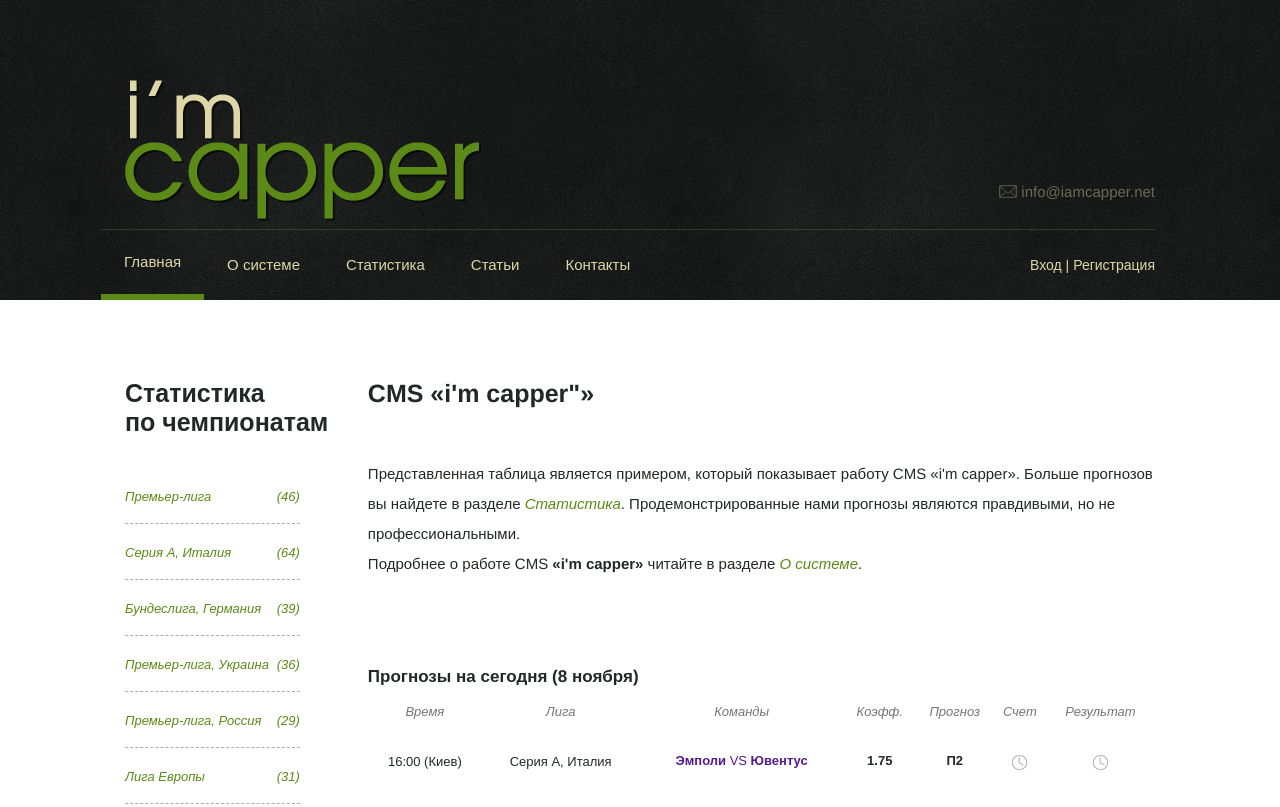
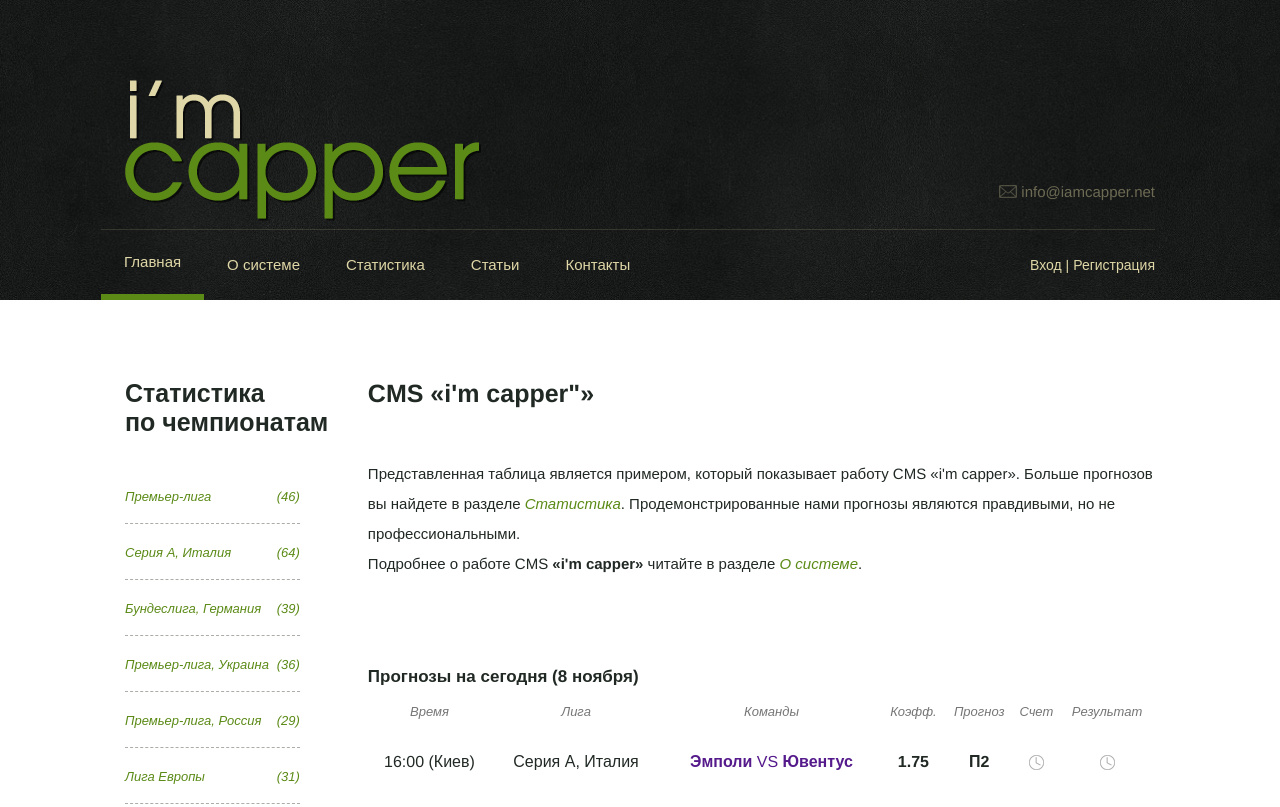
Before and after one commit to menim/capper-bets-layout, a website: page index.html in a window 1280 px wide. Shown: the top 807 px of the page. Drawn offline with nearby package versions, Linux system fonts and the light colour scheme; files that its build step writes are made by us from their sources.

Commit message:
change gulp html task add copiyng all html files to dist directory

```diff
--- a/gulpfile.js
+++ b/gulpfile.js
@@ -73,7 +73,7 @@ gulp.task('images', function() {
 });
 
 gulp.task('html', function() {
-   return gulp.src('index.html').pipe(gulp.dest('dist'))
+   return gulp.src(['index.html', 'statistics.html','article.html','articles.html','autherization.html', 'forecast.html']).pipe(gulp.dest('dist'))
 })
 
 gulp.task('uglify', function(){
--- a/index.html
+++ b/index.html
@@ -108,6 +108,7 @@
 				<h2 class="headline headline--primary l-offset-bottom">CMS &laquo;i'm capper"&raquo;</h2>
 				<p class="primary-paragraph">Представленная таблица является примером, который показывает работу CMS «i'm capper».  Больше прогнозов вы найдете в разделе <a class="primary-link" href="#">Статистика</a>. Продемонстрированные нами прогнозы являются правдивыми, но не профессиональными. <br />
 				Подробнее о работе CMS <strong>«i'm capper»</strong> читайте в разделе <a class="primary-link" href="#">О системе</a>.</p>
+				<div class="responsive-table">
 				  <table cellspacing="0" class="table l-offset-top" >
           <caption class="headline headline--secondary">Прогнозы на сегодня (8 ноября)</caption>
 					<thead>
@@ -131,6 +132,8 @@
 						<td><img src="images/clock-icon.png" alt="" /></td>
 					</tr>
 				  </table>
+			  </div>
+				<div class="responsive-table">
 					<table cellspacing="0" class="table l-offset-top table--last">
 						<caption class="headline headline--secondary">Наши последние 10 прогнозов</caption>
 						<thead>
@@ -208,6 +211,7 @@
 							<td>Возврат</td>
 						</tr>
 					</table>
+			  </div>
 				<section class="articles">
 					<h2 class="headline headline--primary articles--headline">Последние статьи</h2>
 					<article class="article">
--- a/sass/base/_base.scss
+++ b/sass/base/_base.scss
@@ -35,74 +35,19 @@ img {
   vertical-align: middle;
 }
 
-table,
-thead,
-tbody,
-tr,
-th,
-td,
-caption {
-  @include respond-below(xs) {
-    display: block;
-  }
-}
-
-thead,
-tbody {
-  @include respond-below(xs) {
-    margin-top: 1em;
-  }
-}
-
-tbody {
-  @include respond-below(xs) {
-    margin-left: 2em;
-  }
+table {
+  width: 100%;
 }
 
 caption {
   text-align: left;
-
-  @include respond-below(xs) {
-    width: 100%;
-  }
-}
-
-table {
-
-  @include respond-below(xs) {
-    display: flex;
-    flex-wrap: wrap;
-    overflow: hidden;
-  }
-
-  strong {
-    @include respond-below(xs) {
-      font-weight: 400;
-    }
-  }
 }
 
 th {
   color: $xanadu;
   font: italic 13px arimo, sans-serif;
-
-  @include respond-below(xs) {
-    font-size: 16px;
-  }
 }
 
 td {
   text-align: center;
 }
-
-thead {
-  @include respond-below(xs) {
-    text-shadow: 0 11.1538em,
-      0 calc(11.1538em * 2),
-      0 calc(11.1538em * 3),
-      0 calc(11.1538em * 4),
-      0 calc(11.1538em * 5),
-      0 calc(11.1538em * 6);
-  }
-}
--- a/sass/modules/_table.scss
+++ b/sass/modules/_table.scss
@@ -1,28 +1,13 @@
 .table {
   color: $heavy-metal;
-  font-size: 13px;
-  width: 100%;
-
-  @include respond-below(xs) {
-    font-size: 16px;
-  }
 }
 
 .table--last {
   margin-bottom: 80px;
-
-  @include respond-below(xs) {
-    margin-bottom: 40px;
-  }
 }
 
 .table--row {
   height: 50px;
-
-  @include respond-below(xs) {
-    height: auto;
-    margin-top: 2em;
-  }
 
   &:first-child {
     margin-top: 0;
@@ -32,3 +17,20 @@
     background-color: $ercu-white;
   }
 }
+
+@include respond-below(sm) {
+  .table {
+    max-width: 100%;
+    width: 100%;
+  }
+
+  .responsive-table {
+    overflow-x: auto;
+    width: 100%;
+  }
+
+  td {
+    min-width: 100px;
+    text-align: center;
+  }
+}
```
Lines whose indentation alone changed are shown as unchanged.
